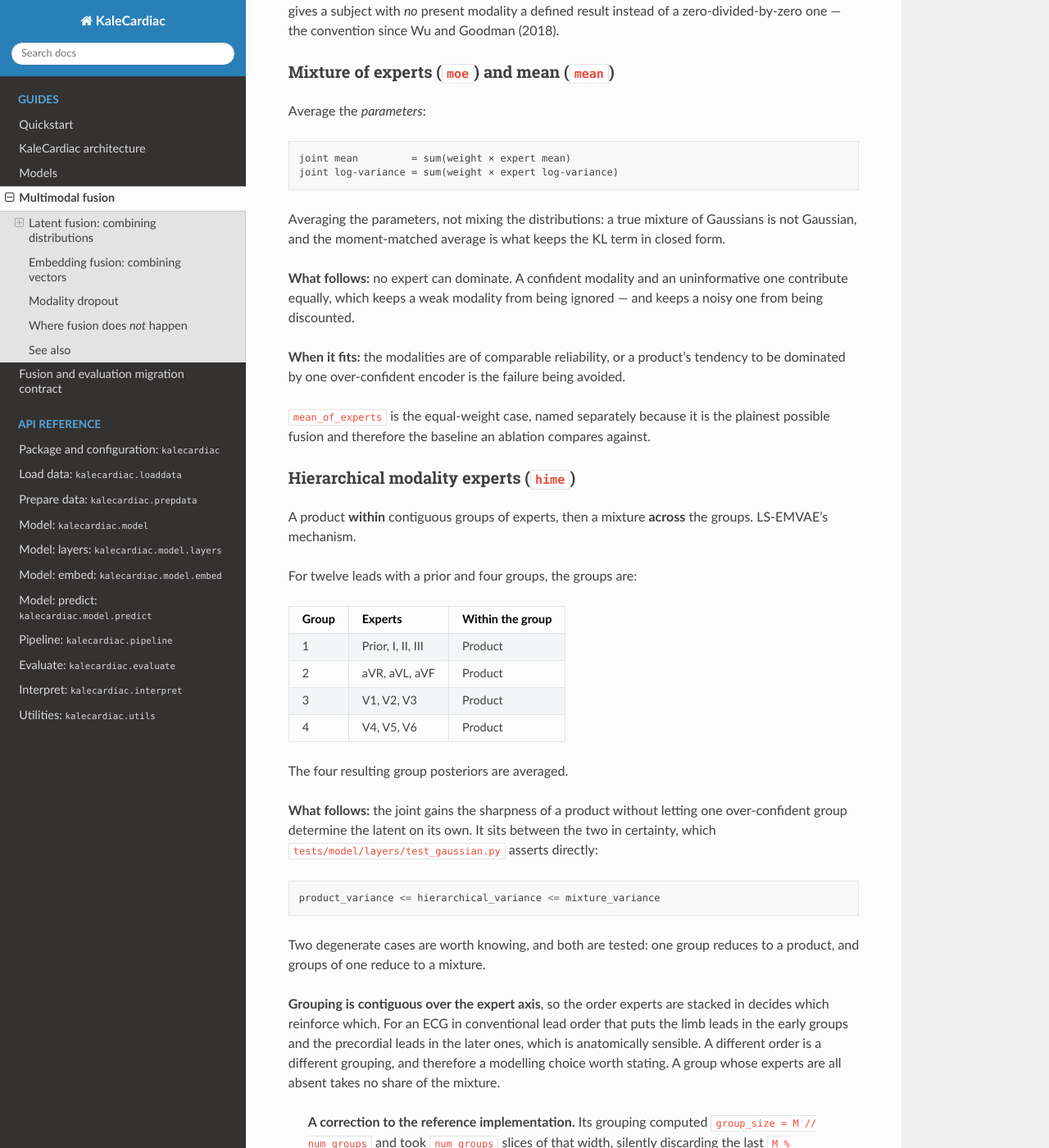
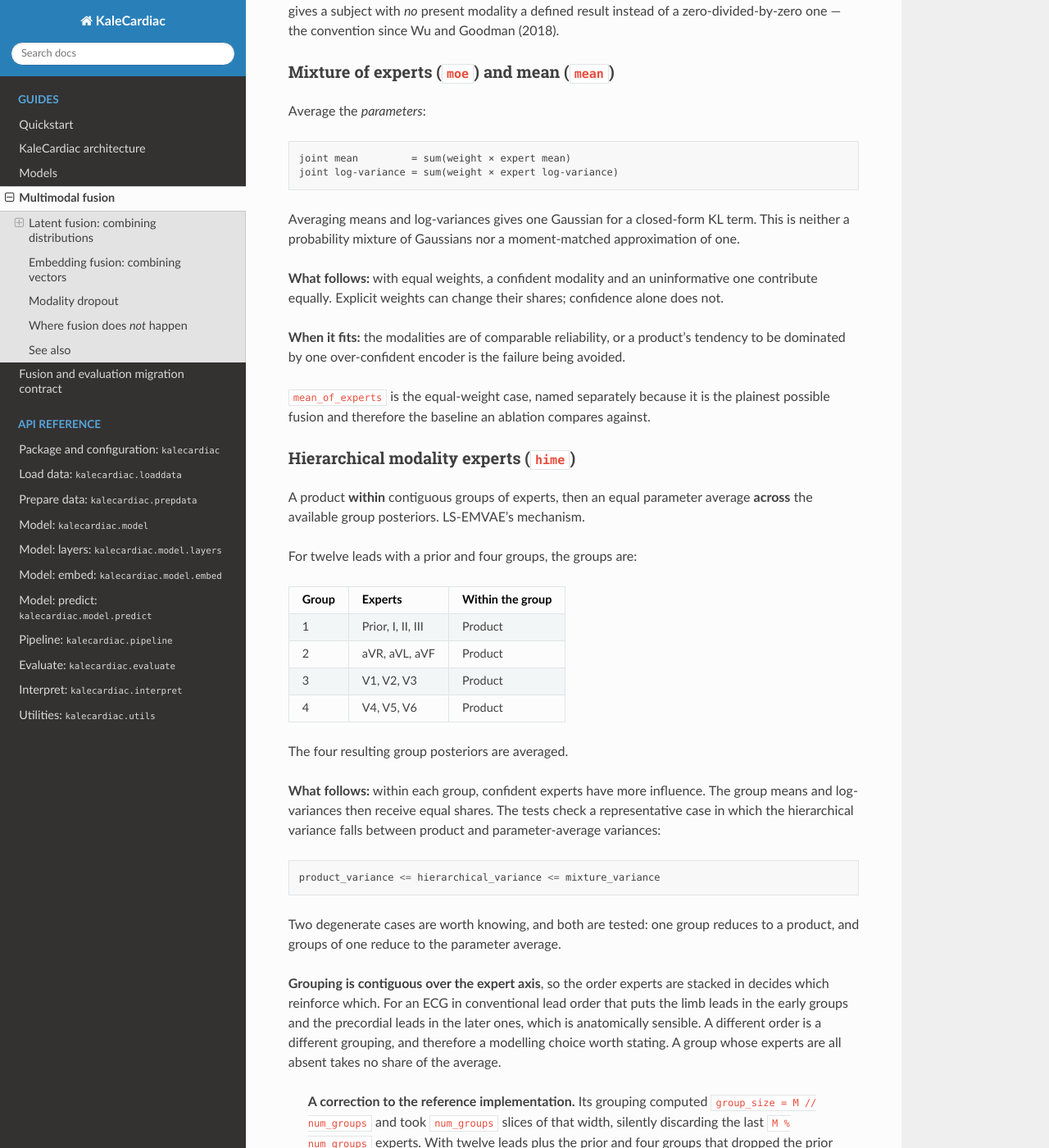
Before and after one commit to pykale/cardiac, a Sphinx documentation site: the page built from docs/multimodal_fusion.md, in a window 1280 px wide and 1400 px high, scrolled down 1318 px. Shown: the whole window at 82% size. Built offline with Sphinx 7.4.7 and the Read the Docs theme 3.1.0, drawn with Linux system fonts in a browser that asks for light colours; some of the changed text lies outside the part shown.

Commit message:
Adopt PyKale Gaussian fussion APIs in KaleCardiac

````diff
--- a/docs/multimodal_fusion.md
+++ b/docs/multimodal_fusion.md
@@ -43,9 +43,9 @@ joint mean         = sum(weight × expert mean)
 joint log-variance = sum(weight × expert log-variance)
 ```
 
-Averaging the parameters, not mixing the distributions: a true mixture of Gaussians is not Gaussian, and the moment-matched average is what keeps the KL term in closed form.
+Averaging means and log-variances gives one Gaussian for a closed-form KL term. This is neither a probability mixture of Gaussians nor a moment-matched approximation of one.
 
-**What follows:** no expert can dominate. A confident modality and an uninformative one contribute equally, which keeps a weak modality from being ignored — and keeps a noisy one from being discounted.
+**What follows:** with equal weights, a confident modality and an uninformative one contribute equally. Explicit weights can change their shares; confidence alone does not.
 
 **When it fits:** the modalities are of comparable reliability, or a product's tendency to be dominated by one over-confident encoder is the failure being avoided.
 
@@ -53,7 +53,7 @@ Averaging the parameters, not mixing the distributions: a true mixture of Gaussi
 
 ### Hierarchical modality experts (`hime`)
 
-A product **within** contiguous groups of experts, then a mixture **across** the groups. LS-EMVAE's mechanism.
+A product **within** contiguous groups of experts, then an equal parameter average **across** the available group posteriors. LS-EMVAE's mechanism.
 
 For twelve leads with a prior and four groups, the groups are:
 
@@ -66,15 +66,15 @@ For twelve leads with a prior and four groups, the groups are:
 
 The four resulting group posteriors are averaged.
 
-**What follows:** the joint gains the sharpness of a product without letting one over-confident group determine the latent on its own. It sits between the two in certainty, which `tests/model/layers/test_gaussian.py` asserts directly:
+**What follows:** within each group, confident experts have more influence. The group means and log-variances then receive equal shares. The tests check a representative case in which the hierarchical variance falls between product and parameter-average variances:
 
 ```python
 product_variance <= hierarchical_variance <= mixture_variance
 ```
 
-Two degenerate cases are worth knowing, and both are tested: one group reduces to a product, and groups of one reduce to a mixture.
+Two degenerate cases are worth knowing, and both are tested: one group reduces to a product, and groups of one reduce to the parameter average.
 
-**Grouping is contiguous over the expert axis**, so the order experts are stacked in decides which reinforce which. For an ECG in conventional lead order that puts the limb leads in the early groups and the precordial leads in the later ones, which is anatomically sensible. A different order is a different grouping, and therefore a modelling choice worth stating. A group whose experts are all absent takes no share of the mixture.
+**Grouping is contiguous over the expert axis**, so the order experts are stacked in decides which reinforce which. For an ECG in conventional lead order that puts the limb leads in the early groups and the precordial leads in the later ones, which is anatomically sensible. A different order is a different grouping, and therefore a modelling choice worth stating. A group whose experts are all absent takes no share of the average.
 
 > **A correction to the reference implementation.** Its grouping computed `group_size = M // num_groups` and took `num_groups` slices of that width, silently discarding the last `M % num_groups` experts. With twelve leads plus the prior and four groups that dropped the prior entirely. `expert_groups` distributes the remainder instead, so the group sizes are `[4, 3, 3, 3]` and every expert is used. See [models.md](models.md#documented-departures).
 
@@ -87,7 +87,7 @@ joint mean               = sum(weight × expert mean)
 joint standard deviation = sum(weight × expert standard deviation)
 ```
 
-For diagonal Gaussians this is the 2-Wasserstein barycenter. It sits between the other two: unlike a product it cannot become more certain than its experts, and unlike a parameter-averaged mixture it averages in the scale a distance is measured in. Two experts with variances 1 and 9 give a barycenter variance of 4, not the variance mean of 5 — which the tests check directly.
+For diagonal Gaussians this is the 2-Wasserstein barycenter. Unlike a product, it cannot become more certain than every available expert; unlike a parameter average of log-variances, it averages in the scale a distance is measured in. Two equally weighted experts with variances 1 and 9 give a barycenter variance of 4, an arithmetic variance average of 5, and a log-variance parameter average corresponding to variance 3. The tests check the barycenter calculation directly.
 
 ### Choosing one
 
````
Also changed, not shown: CHANGELOG.md (+21 -53 lines), docs/migration_contract.md (+11 -3 lines), 2 other files.
